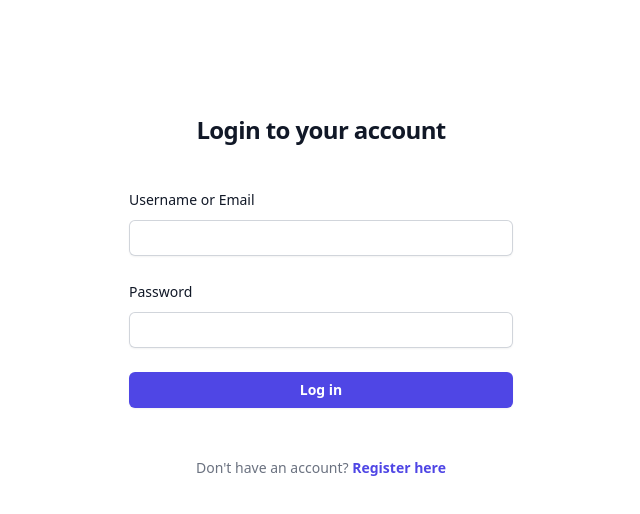
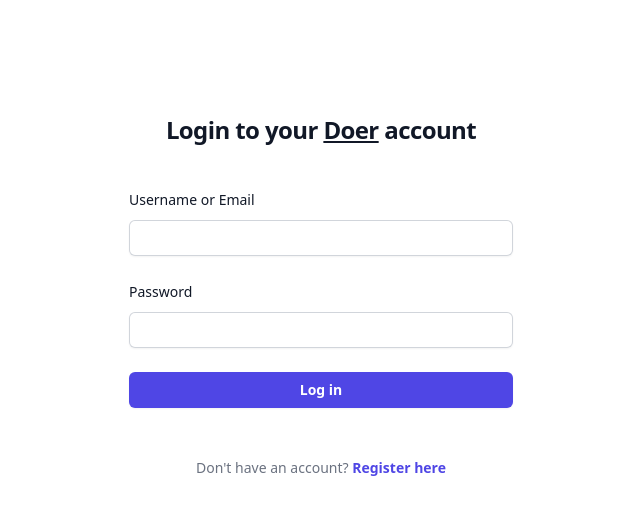
Before and after one commit to limjesslyn/doer-app, a Next.js app: page / in a window 1280 px wide. Shown: the top 514 px of the page, without its empty margins (319-959 px from the left). Built offline with nearby package versions, Linux system fonts and the light colour scheme.

Commit message:
add: app name to login and reg page

```diff
--- a/src/pages/login.tsx
+++ b/src/pages/login.tsx
@@ -55,7 +55,11 @@
             <div className="flex min-h-full flex-col justify-center px-6 py-12 lg:px-8">
                 <div className="sm:mx-auto sm:w-full sm:max-w-sm">
                     <h2 className="mt-10 text-center text-2xl font-bold leading-9 tracking-tight text-gray-900">
-                        Login to your account
+                        Login to your
+                        {' '}
+                        <span className='underline'>Doer</span>
+                        {' '}
+                        account
                     </h2>
                 </div>
 
--- a/src/pages/register.tsx
+++ b/src/pages/register.tsx
@@ -62,7 +62,11 @@
             <div className="flex min-h-full flex-col justify-center px-6 py-12 lg:px-8">
                 <div className="sm:mx-auto sm:w-full sm:max-w-sm">
                     <h2 className="mt-10 text-center text-2xl font-bold leading-9 tracking-tight text-gray-900">
-                        Register your account
+                        Register your
+                        {' '}
+                        <span className='underline'>Doer</span>
+                        {' '}
+                        account
                     </h2>
                 </div>
 
```
